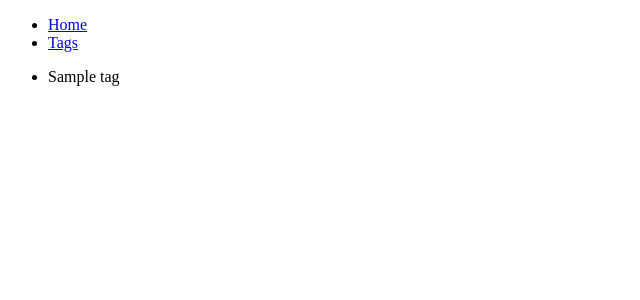
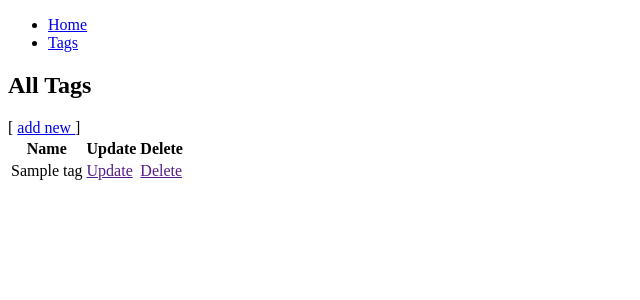
Before and after one commit to amber-marichi/to-do-list-practice, a Django app: template templates/todolist/tag_list.html in a window 1280 px wide. Shown: the top 300 px of the page, without its empty margins (0-640 px from the left). Run offline with Django 4.2, Linux system fonts and the light colour scheme; the template is opened without the code that fills it: values that come from a table or form of the project are taken from there, others are empty; tables that the repository leaves empty hold one stand-in row (values such as "Sample post").

Commit message:
added form for tag, tag list redone into table

```diff
--- a/templates/includes/sidebar.html
+++ b/templates/includes/sidebar.html
@@ -1,4 +1,4 @@
 <ul class="sidebar-nav list-group">
   <li class="list-group-item"><a href="{% url 'todolist:index' %}">Home</a></li>
-  <li class="list-group-item"><a href="#">Tags</a></li>
+  <li class="list-group-item"><a href="{% url 'todolist:tag-list' %}">Tags</a></li>
 </ul>
--- a/templates/todolist/tag_list.html
+++ b/templates/todolist/tag_list.html
@@ -8,10 +8,25 @@
 
 
 {% block content %}
+  <h2>All Tags</h2>
+  [ <a href="{% url 'todolist:tag-create' %}">
+    add new
+  </a> ]
+  <table>
+    <tr>
+      <th>Name</th>
+      <th>Update</th>
+      <th>Delete</th>
+    </tr>
+    {% for tag in tag_list %}
+      <tr>
+        <td>{{ tag }}</td>
+        <td><a href="">Update</a></td>
+        <td><a href="">Delete</a></td>
+      </tr>
+    {% endfor %}
+  </table>
   <ul>
-    {% for tag in tag_list %}
-      <li>{{ tag }}</li>
-    {% endfor %}
 
   </ul>
 
--- a/todolist/models.py
+++ b/todolist/models.py
@@ -2,7 +2,7 @@ from django.db import models
 
 
 class Tag(models.Model):
-    name = models.CharField(max_length=63)
+    name = models.CharField(max_length=63, unique=True)
 
     def __str__(self) -> str:
         return self.name
--- a/todolist/urls.py
+++ b/todolist/urls.py
@@ -1,9 +1,24 @@
 from django.urls import path
 
-from todolist.views import index
+from todolist.views import (
+    index,
+    TagListView,
+    TagCreateView,
+)
+
 
 urlpatterns = [
     path("", index, name="index"),
+    path(
+        "tags/",
+        TagListView.as_view(),
+        name="tag-list"
+    ),
+    path(
+        "tags/create/",
+        TagCreateView.as_view(),
+        name="tag-create"
+    )
 ]
 
 app_name = "todolist"
```
Also changed, not shown: templates/todolist/tag_form.html (added, +17 -0 lines), todolist/views.py (+14 -2 lines).
